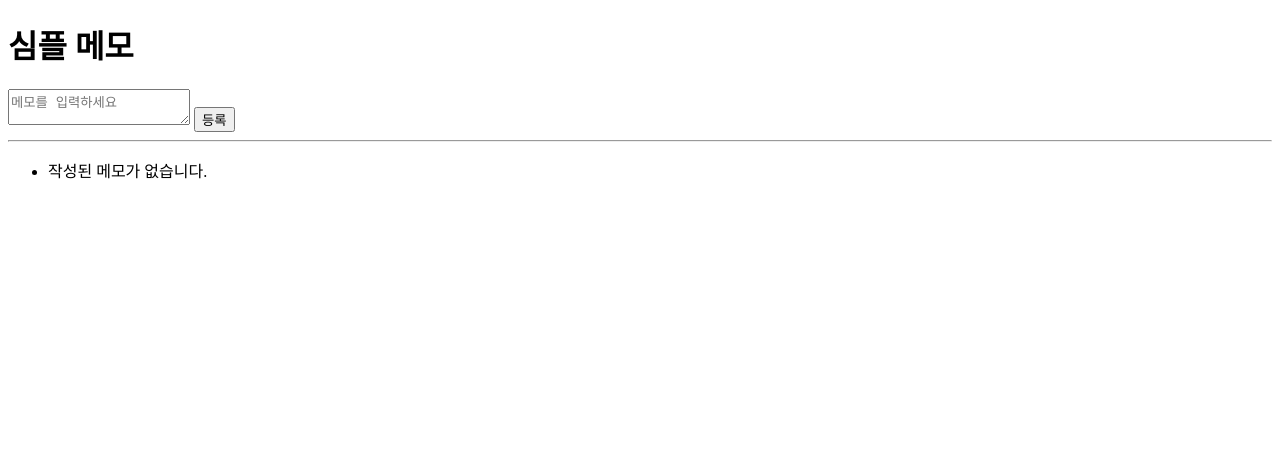
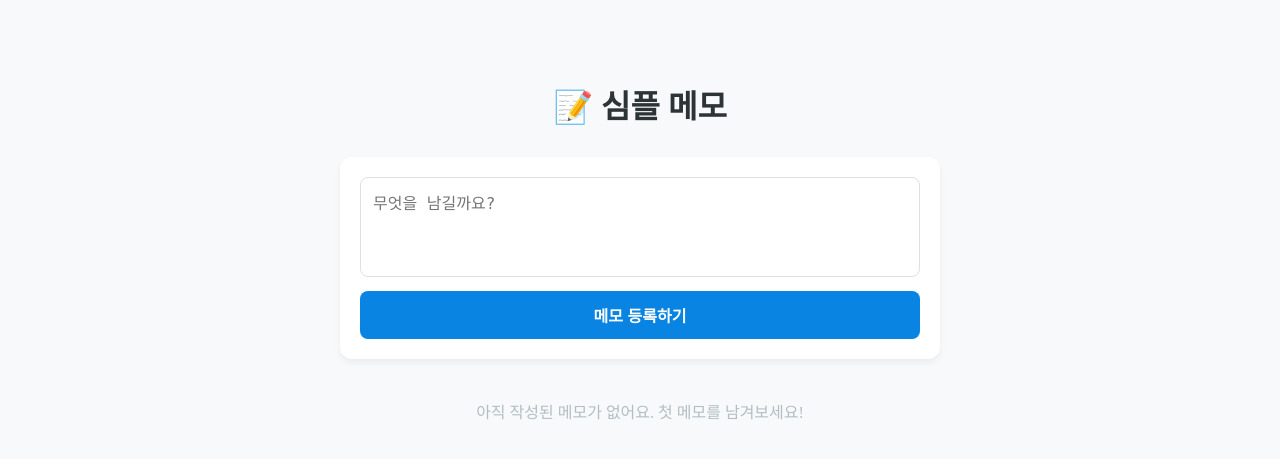
Before and after one commit to caja-sw/april, a Django app: page /memo/ in a window 1280 px wide. Shown: the top 459 px of the page. Run offline with Django 5.2, Linux system fonts and the light colour scheme; data that the repository does not hold is empty.

Commit message:
예제 css 추가

```diff
--- /dev/null
+++ b/memo/static/css/style.css
@@ -0,0 +1,110 @@
+body {
+  background-color: #f8f9fa;
+  color: #333;
+}
+
+.container {
+  max-width: 600px;
+  margin: 40px auto;
+  padding: 20px;
+}
+
+h1 {
+  text-align: center;
+  color: #2d3436;
+  margin-bottom: 30px;
+  font-weight: 700;
+}
+
+.memo-form {
+  background: white;
+  padding: 20px;
+  border-radius: 12px;
+  box-shadow: 0 4px 6px rgba(0, 0, 0, 0.05);
+  margin-bottom: 30px;
+}
+
+textarea {
+  width: 100%;
+  height: 100px;
+  border: 1px solid #e0e0e0;
+  border-radius: 8px;
+  padding: 12px;
+  resize: none;
+  font-size: 1rem;
+  transition: border 0.3s;
+  box-sizing: border-box;
+}
+
+textarea:focus {
+  outline: none;
+  border-color: #0984e3;
+}
+
+button {
+  width: 100%;
+  margin-top: 10px;
+  padding: 12px;
+  background-color: #0984e3;
+  color: white;
+  border: none;
+  border-radius: 8px;
+  cursor: pointer;
+  font-weight: 600;
+  font-size: 1rem;
+  transition: background 0.3s;
+}
+
+button:hover {
+  background-color: #74b9ff;
+}
+
+ul {
+  list-style: none;
+  padding: 0;
+}
+
+.memo-item {
+  background: white;
+  margin-bottom: 15px;
+  padding: 18px;
+  border-radius: 10px;
+  box-shadow: 0 2px 4px rgba(0, 0, 0, 0.03);
+  display: flex;
+  flex-direction: column;
+  position: relative;
+  border-left: 5px solid #0984e3;
+}
+
+.memo-content {
+  line-height: 1.6;
+  margin-bottom: 10px;
+  white-space: pre-wrap;
+  word-wrap: break-word;
+  word-break: break-all;
+  overflow-wrap: break-word;
+}
+
+.memo-footer {
+  display: flex;
+  justify-content: space-between;
+  align-items: center;
+  font-size: 0.85rem;
+  color: #95a5a6;
+}
+
+.delete-btn {
+  color: #ff7675;
+  text-decoration: none;
+  font-weight: 600;
+}
+
+.delete-btn:hover {
+  text-decoration: underline;
+}
+
+.empty-msg {
+  text-align: center;
+  color: #b2bec3;
+  margin-top: 40px;
+}
--- a/memo/templates/memo/memo.html
+++ b/memo/templates/memo/memo.html
@@ -1,24 +1,31 @@
 {% extends "main/base.html" %}
+{% load static %}
 {% block head %}
   <title>심플 메모</title>
+  <link rel="stylesheet" href="{% static 'css/style.css' %}">
 {% endblock head %}
 {% block body %}
-  <h1>심플 메모</h1>
-  <form method="post" action="{% url "memo_create" %}">
+  <div class="container">
+    <h1>📝 심플 메모</h1>
+    <div class="memo-form">
+      <form method="post" action="{% url 'memo_create' %}">
         {% csrf_token %}
-    <textarea name="content" placeholder="메모를 입력하세요" required></textarea>
-    <button type="submit">등록</button>
+        <textarea name="content" placeholder="무엇을 남길까요?" required></textarea>
+        <button type="submit">메모 등록하기</button>
       </form>
-  <hr>
+    </div>
     <ul>
       {% for memo in memos %}
-      <li>
-        {{ memo.content }}
-        <small>({{ memo.created_at|date:"Y-m-d H:i" }})</small>
-        <a href="{% url "memo_delete" memo.pk %}">삭제</a>
+        <li class="memo-item">
+          <div class="memo-content">{{ memo.content }}</div>
+          <div class="memo-footer">
+            <small>{{ memo.created_at|date:"Y-m-d H:i" }}</small>
+            <a href="{% url 'memo_delete' memo.pk %}" class="delete-btn">삭제</a>
+          </div>
         </li>
       {% empty %}
-      <li>작성된 메모가 없습니다.</li>
+        <p class="empty-msg">아직 작성된 메모가 없어요. 첫 메모를 남겨보세요!</p>
       {% endfor %}
     </ul>
+  </div>
 {% endblock body %}
```
Also changed, not shown: .devcontainer/devcontainer.json. Lines whose indentation alone changed are shown as unchanged.
